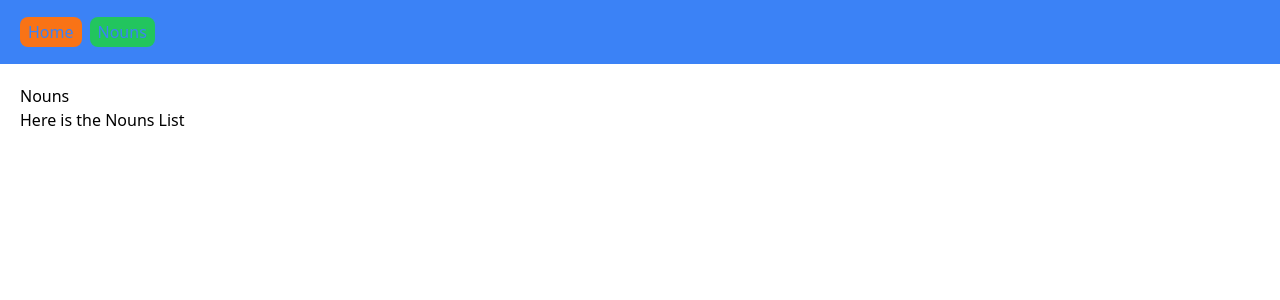
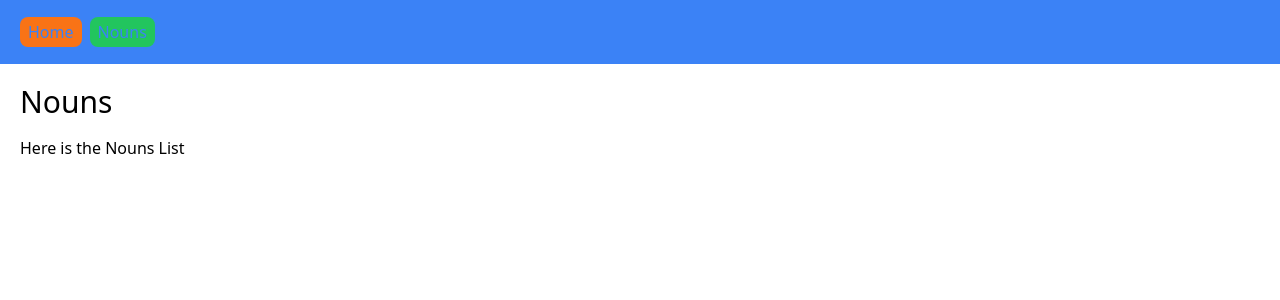
Before and after one commit to Scientific-Research/mk004-nextjs, a Next.js app: page /nouns in a window 1280 px wide. Shown: the top 300 px of the page. Built offline with nearby package versions, Linux system fonts and the light colour scheme.

Commit message:
some tailwind styling

```diff
--- a/app/nouns/page.tsx
+++ b/app/nouns/page.tsx
@@ -4,7 +4,7 @@ import NounsList from "./NounsList";
 function Nouns() {
   return (
     <>
-      <h2>Nouns</h2>
+      <h2 className="text-3xl pb-4">Nouns</h2>
       <NounsList />
     </>
   );
```
